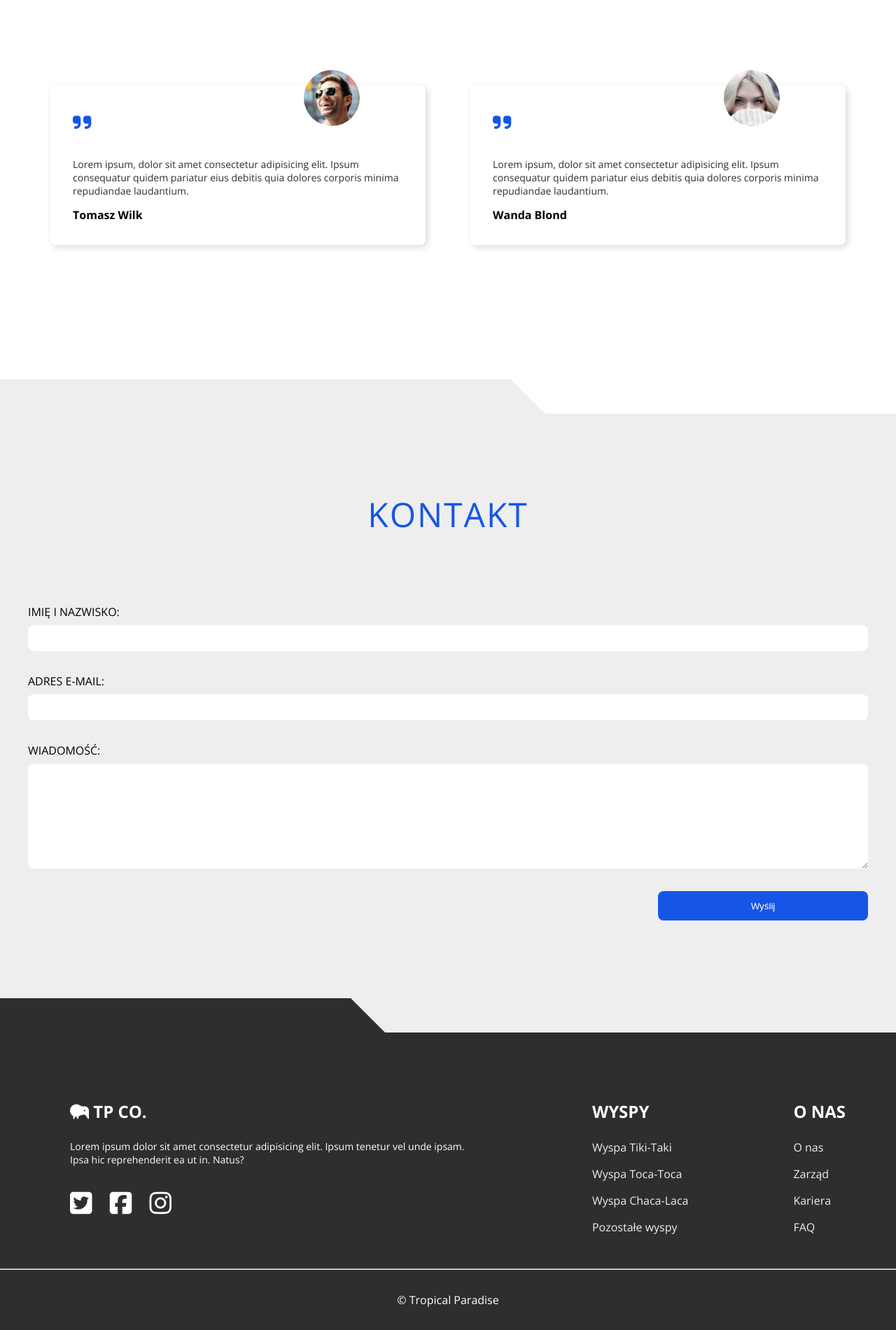
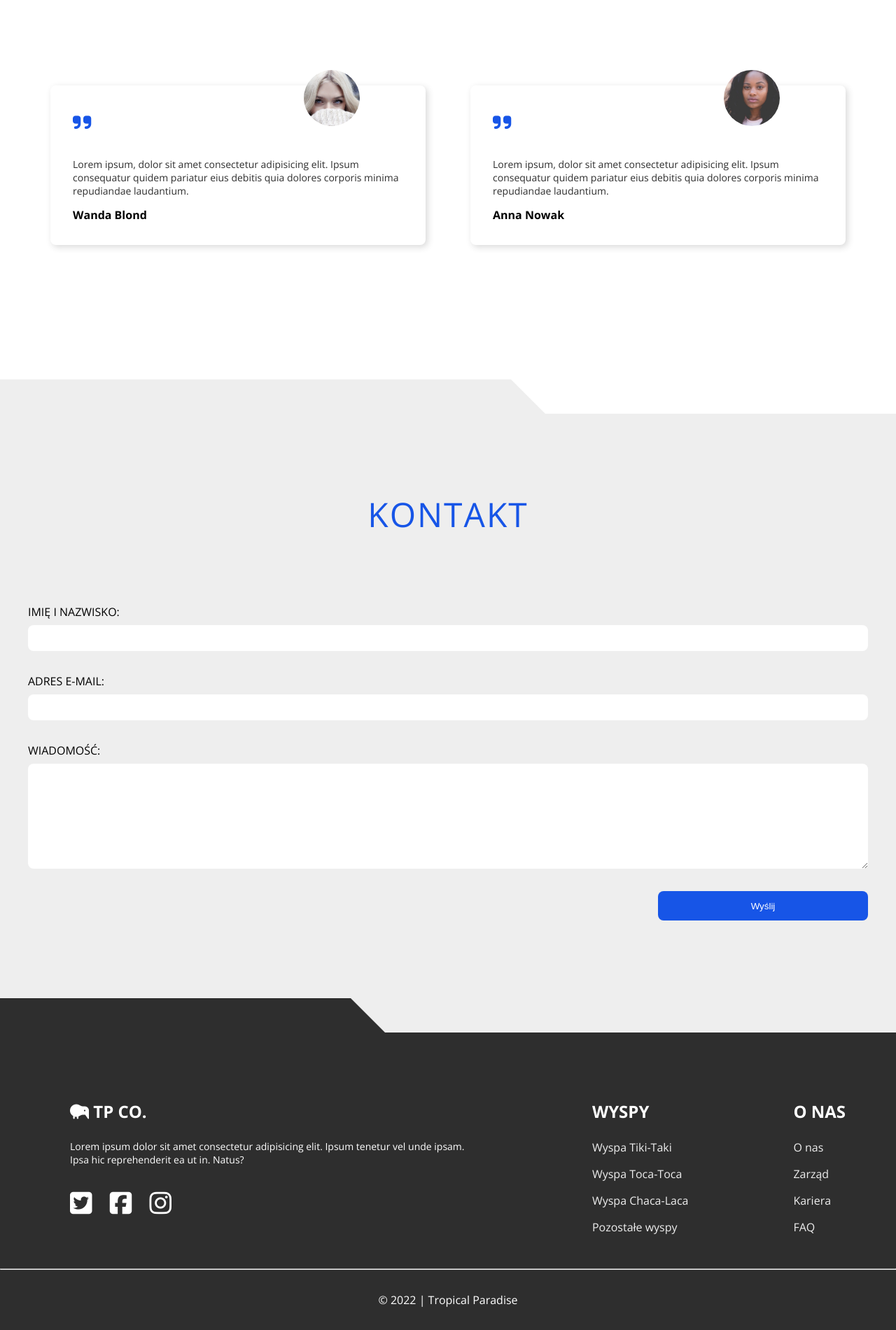
Before and after one commit to BParaszczak/tropical-island, a plain HTML site: page index.html in a window 1280 px wide. Shown: the part 5522-7422 px from the top of the page at 70% size. Drawn offline with nearby package versions, Linux system fonts and the light colour scheme.

Commit message:
final js

```diff
--- a/index.html
+++ b/index.html
@@ -271,7 +271,7 @@
             </div>
         </div>
         <hr>
-        <p class="footer__bottom-text"> &copy; <span class="footer__year"> Tropical Paradise</span></p>
+        <p class="footer__bottom-text"> &copy; <span class="footer__year"></span> | Tropical Paradise</p>
     </footer>
 
 
--- a/js/main.js
+++ b/js/main.js
@@ -1,9 +1,15 @@
 const nav = document.querySelector('.nav');
 const navBtn = document.querySelector('.burger-btn');
 const allNavItems = document.querySelectorAll('.nav__item');
+const navBtnBars = document.querySelector('.burger-btn__bars');
+const allSections = document.querySelectorAll('.section');
+const footerYear = document.querySelector('.footer__year');
+
 
 const handleNav = () => {
     nav.classList.toggle('nav--active')
+
+    navBtnBars.classList.remove('black-bars-color');
 
     allNavItems.forEach(item => {
         item.addEventListener('click', () => {
@@ -24,4 +30,24 @@ const handleNavItemsAnimation = () => {
     })
 }
 
-navBtn.addEventListener('click', handleNav)
+const handleCurrentYear = () => {
+    const year = (new Date).getFullYear();
+    footerYear.innerText = year;
+}
+
+const handleObserver = () => {
+    const currentSection = window.scrollY;
+
+    allSections.forEach(section => {
+
+        if (section.classList.contains('white-section') && section.offsetTop <= currentSection + 60) {
+            navBtnBars.classList.add('black-bars-color')
+        } else if (!section.classList.contains('white-section') && section.offsetTop <= currentSection + 60) {
+            navBtnBars.classList.remove('black-bars-color')
+        }
+    })
+}
+
+handleCurrentYear();
+navBtn.addEventListener('click', handleNav);
+window.addEventListener('scroll', handleObserver);
--- a/sass/main.scss
+++ b/sass/main.scss
@@ -20,6 +20,8 @@ body {
   font-family: "Open Sans", sans-serif;
   font-size: 1.6rem;
 }
+
+
 
 // NAV
 
@@ -130,6 +132,12 @@ body {
 
 .nav-items-animation {
   animation: navItemsAnimation 1s both;
+}
+
+.black-bars-color,
+.black-bars-color::before,
+.black-bars-color::after {
+  background-color: $dark;
 }
 
 // HEADER
```
Also changed, not shown: css/main.css, 1 other file.
